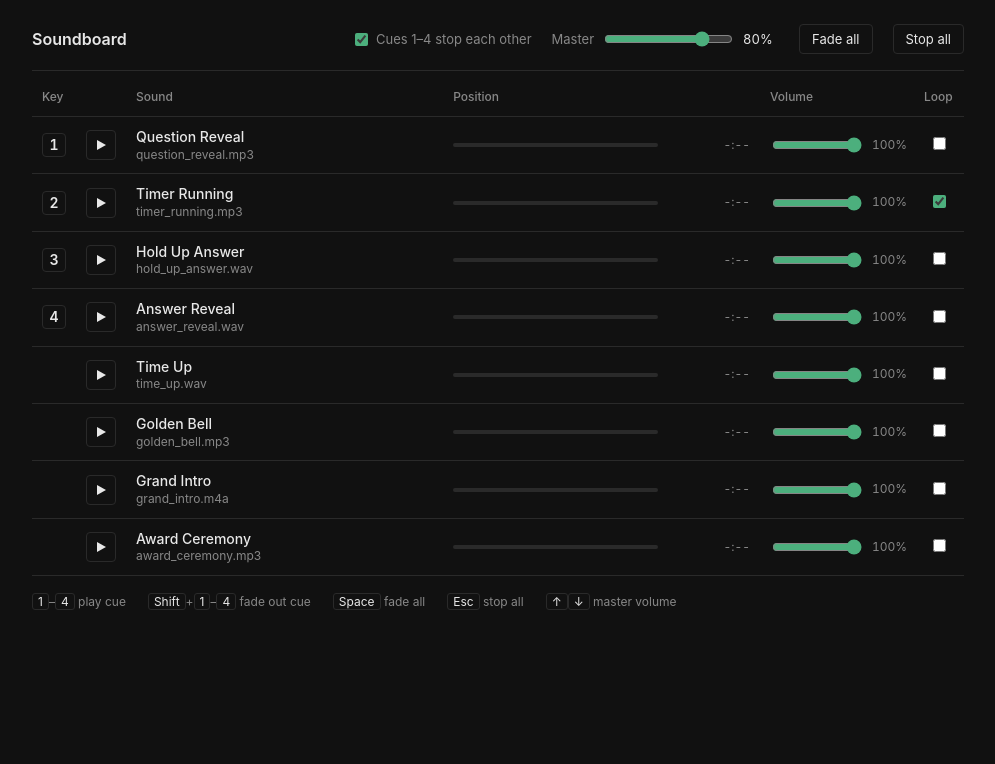
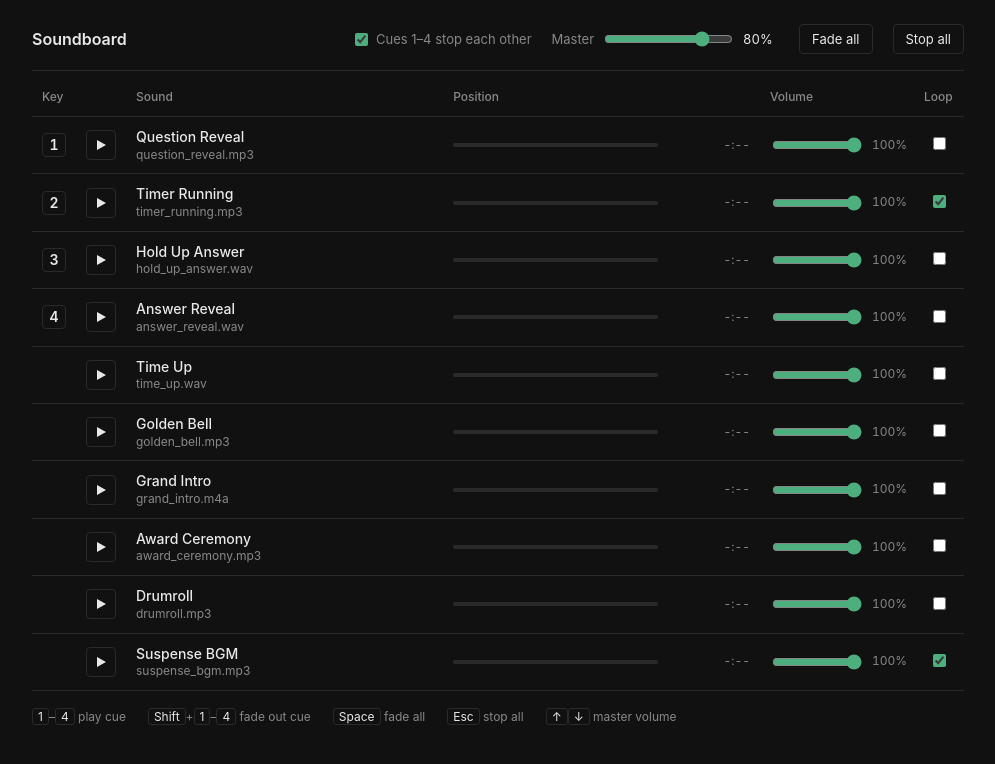
Before and after one commit to SsamJjang/thanksgiving-soundboard, a plain HTML site: page index.html in a window 1280 px wide. Shown: the whole page, without its empty margins (142-1137 px from the left). Drawn offline with Linux system fonts and the light colour scheme.

Commit message:
Add drumroll and looping suspense BGM to the soundboard
Co-Authored-By: Claude Opus 5.5 <noreply@anthropic.com>

```diff
--- a/index.html
+++ b/index.html
@@ -119,6 +119,8 @@ const SOUNDS = [
   { id: 'bell',               name: 'Golden Bell',     file: 'sounds/golden_bell.mp3' },
   { id: 'intro',              name: 'Grand Intro',     file: 'sounds/grand_intro.m4a' },
   { id: 'award',              name: 'Award Ceremony',  file: 'sounds/award_ceremony.mp3' },
+  { id: 'drumroll',           name: 'Drumroll',        file: 'sounds/drumroll.mp3' },
+  { id: 'suspense',           name: 'Suspense BGM',    file: 'sounds/suspense_bgm.mp3', loop: true },
 ];
 
 const FADE_MS = 700;
```
Also changed, not shown: 2 other files.
